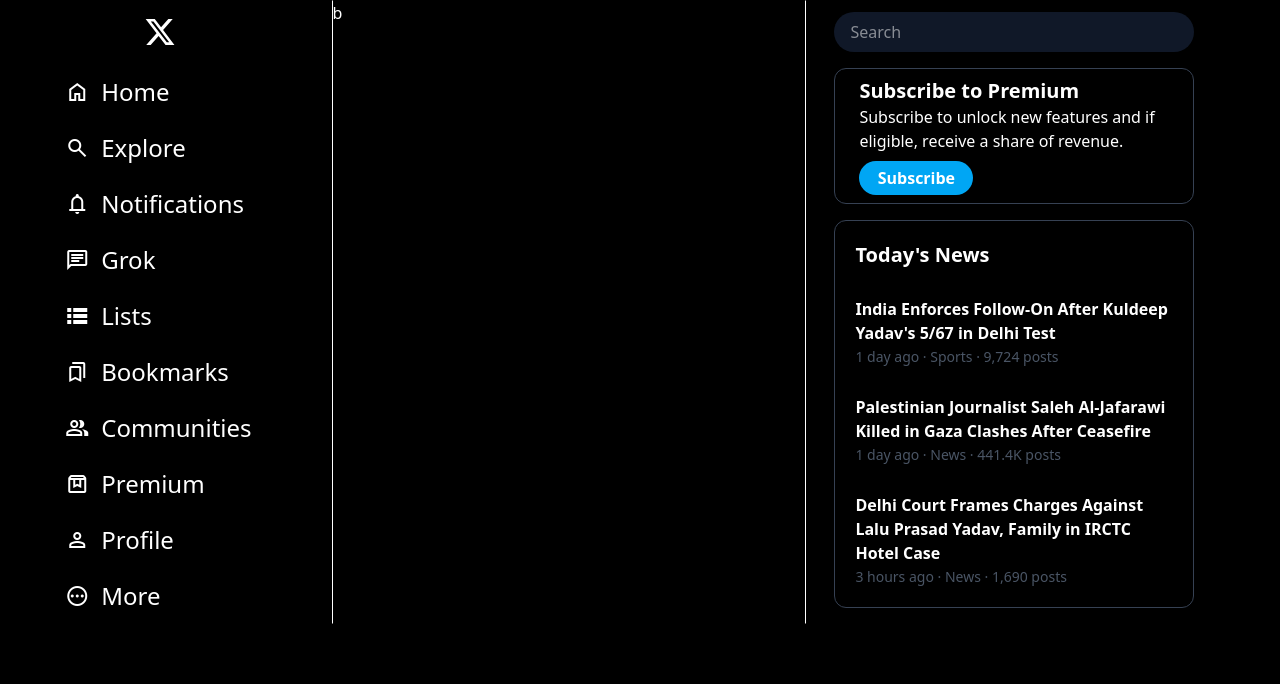
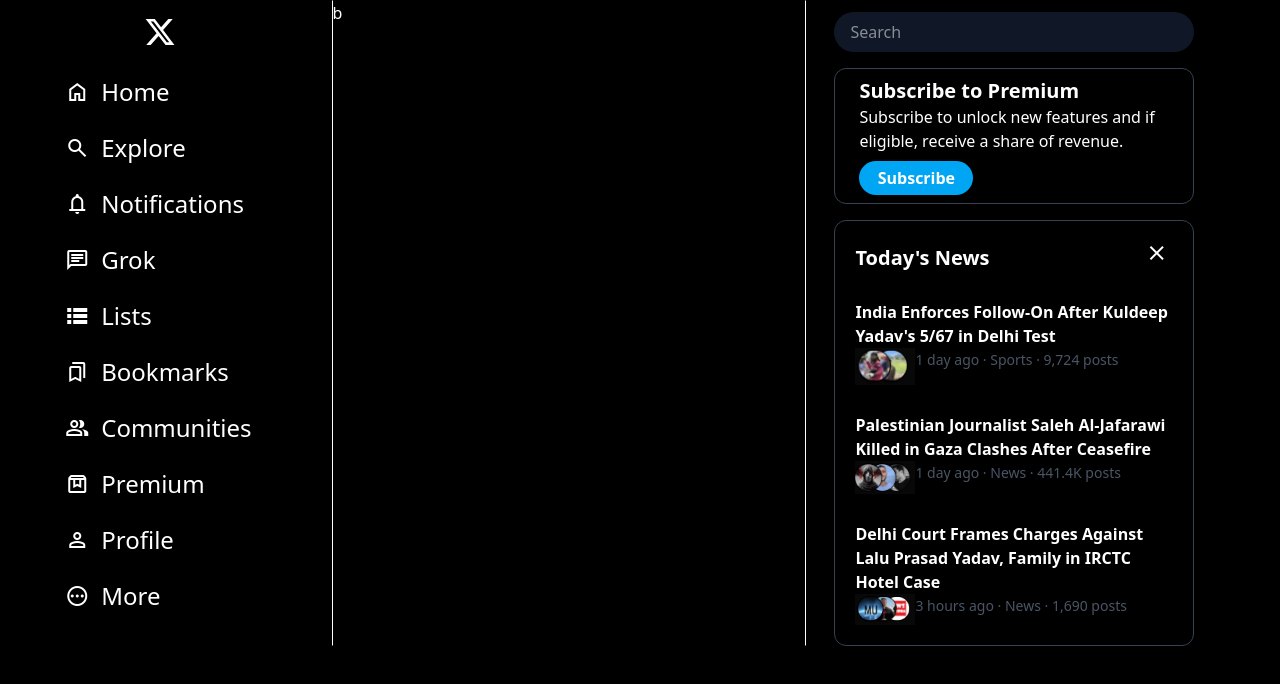
Before and after one commit to lokesh-patil57/Twitter-Clone, a website: page index.html in a window 1280 px wide. Drawn offline with nearby package versions, Linux system fonts and the light colour scheme.

Commit message:
News section comleted

```diff
--- a/index.html
+++ b/index.html
@@ -106,7 +106,7 @@
         <div class="search mt-3 ml-7">
           <input
             type="text"
-            class="w-90 bg-gray-900 rounded-full px-4 py-2 text-white"
+            class="w-90 bg-gray-900 rounded-full px-4 py-2 text-white "
             placeholder="Search"
           />
         </div>
@@ -125,32 +125,49 @@
           </div>
         </div>
         <div class="news mt-4 ml-7 w-90 border-1 rounded-xl border-gray-700">
-          <div class="news1 m-5 ">
+          <div class="news1 m-5">
             <ul class="newss space-y-7">
-              <li class="text-xl font-bold">Today's News</li>
-              <li class="sub1 ">
+              <li class="text-xl font-bold">
+                Today's News
+                <span class="material-symbols-outlined ml-[150px]"> close </span>
+              </li>
+              <li class="sub1">
                 <p class="text-base font-semibold">
                   India Enforces Follow-On After Kuldeep Yadav's 5/67 in Delhi
                   Test
                 </p>
-              <p class="text-gray-600 text-sm mt-0.5">1 day ago · Sports · 9,724 posts</p>
+                <span class="img1 flex flex-row"
+                  ><img src="/public/images/1.png" alt="" class="w-15" />
+                  <p class="text-gray-600 text-sm mt-0.5">
+                    1 day ago · Sports · 9,724 posts
+                  </p></span
+                >
               </li>
               <li class="sub2">
                 <p class="text-base font-semibold">
-                Palestinian Journalist Saleh Al-Jafarawi Killed in Gaza Clashes
-                After Ceasefire
+                  Palestinian Journalist Saleh Al-Jafarawi Killed in Gaza
+                  Clashes After Ceasefire
                 </p>
-              <p class="text-gray-600 text-sm mt-0.5">1 day ago · News · 441.4K posts</p>
+                <span class="img2 flex flex-row">
+                  <img src="/public/images/2.png" alt="" class="w-15" />
+                  <p class="text-gray-600 text-sm mt-0.5">
+                    1 day ago · News · 441.4K posts
+                  </p>
+                </span>
               </li>
               <li class="sub3">
                 <p class="text-base font-semibold">
-                Delhi Court Frames Charges Against Lalu Prasad Yadav, Family in
-                IRCTC Hotel Case
+                  Delhi Court Frames Charges Against Lalu Prasad Yadav, Family
+                  in IRCTC Hotel Case
                 </p>
-              <p class="text-gray-600 text-sm mt-0.5">3 hours ago · News · 1,690 posts</p>
+                <span class="img3 flex flex-row"
+                  ><img src="/public/images/3.png" alt="" class="w-15" />
+                  <p class="text-gray-600 text-sm mt-0.5">
+                    3 hours ago · News · 1,690 posts
+                  </p>
+                </span>
               </li>
             </ul>
-
           </div>
         </div>
       </div>
```
Also changed, not shown: src/output.css. Lines whose indentation alone changed are shown as unchanged.
